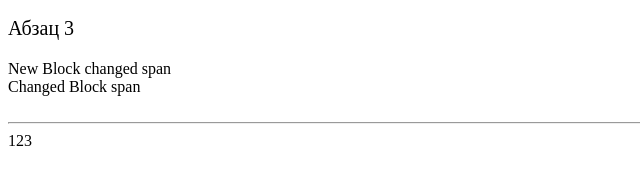
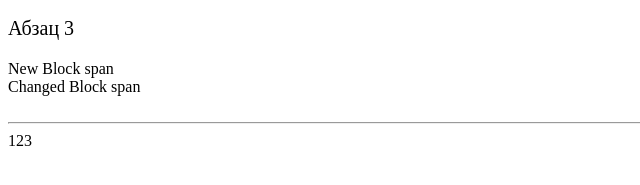
Before and after one commit to Spasmoid/gitproject, a plain HTML site: page index.html in a window 1280 px wide. Shown: the part 153-338 px from the top of the page, 0-640 px from the left. Drawn offline with Linux system fonts and the light colour scheme.

Commit message:
fixed span

```diff
--- a/index.html
+++ b/index.html
@@ -10,7 +10,7 @@
 <p>Абзац 12</p>
 <p>Абзац 21</p>
 <p>Абзац 3</p>
-<div>New Block <span>changed span</span></div>
+<div>New Block <span>span</span></div>
 <div>Changed Block <span>span</span></div>
 <br>
 <hr> 123
```
